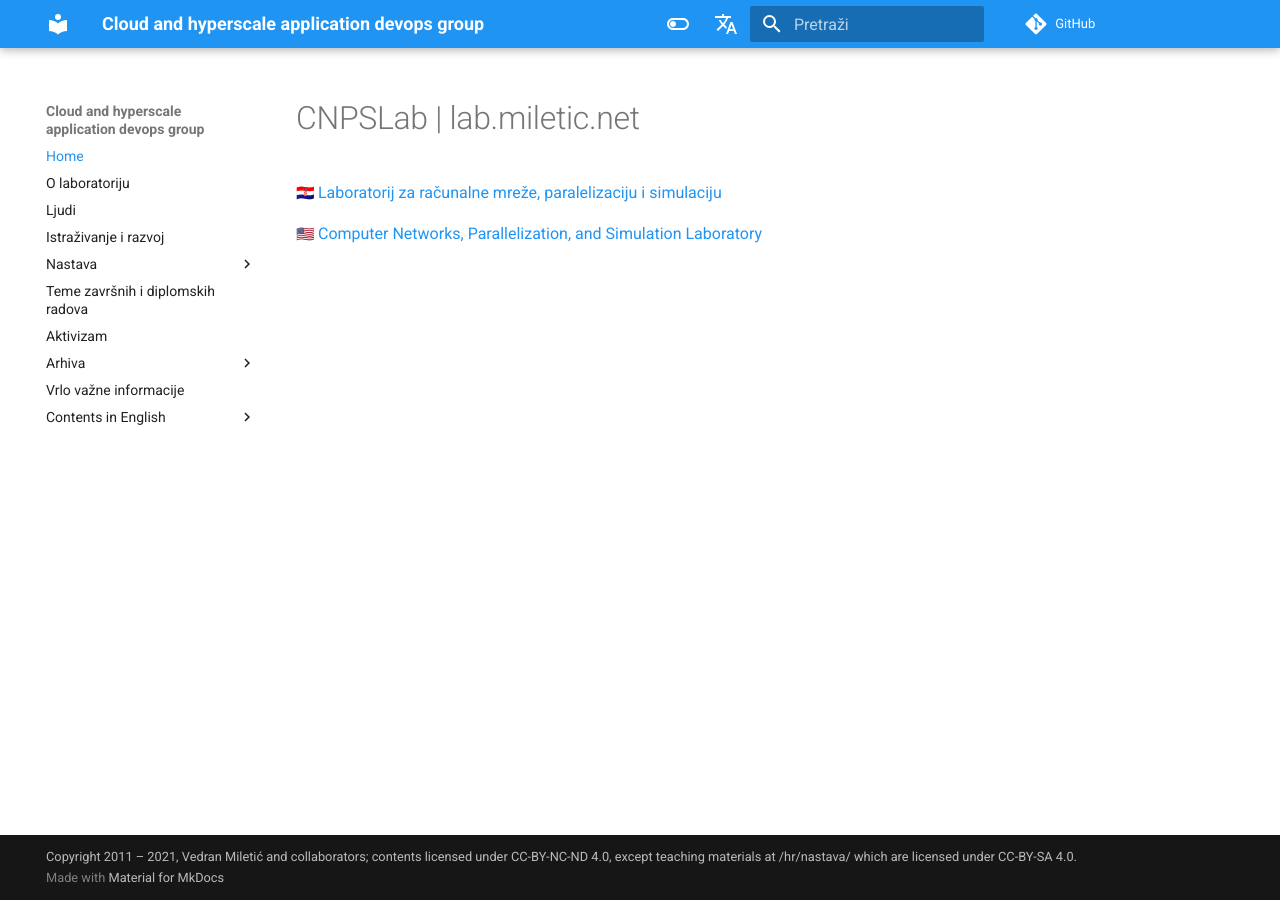
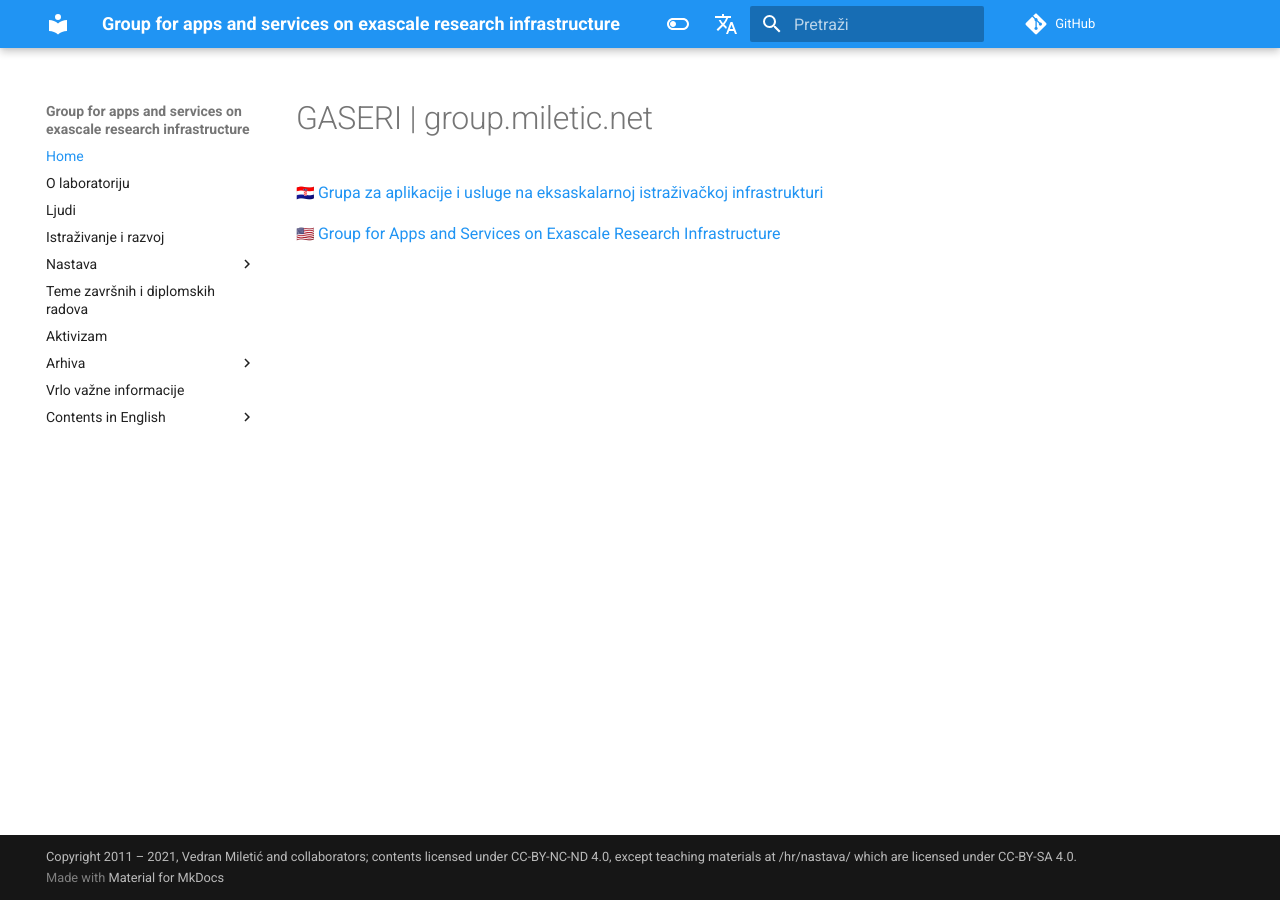
Before and after one commit to gaseri/website, an MkDocs documentation site: the page built from docs/index.md, in a window 1280 px wide. Built offline with MkDocs 1.6.1 and Material for MkDocs 9.7.7, drawn with Linux system fonts in a browser that asks for light colours; emoji names are drawn with the system emoji font; comment, search, counter and statistics services are not loaded.

Commit message:
Renamed the group to GASERI and updated the index page

```diff
--- a/docs/index.md
+++ b/docs/index.md
@@ -1,5 +1,5 @@
-# CNPSLab | lab.miletic.net
+# GASERI | group.miletic.net
 
-:flag_hr: [Laboratorij za računalne mreže, paralelizaciju i simulaciju](hr/index.md)
+:flag_hr: [Grupa za aplikacije i usluge na eksaskalarnoj istraživačkoj infrastrukturi](hr/index.md)
 
-:flag_us: [Computer Networks, Parallelization, and Simulation Laboratory](en/index.md)
+:flag_us: [Group for Apps and Services on Exascale Research Infrastructure](en/index.md)
--- a/mkdocs.yml
+++ b/mkdocs.yml
@@ -1,8 +1,8 @@
-site_name: Cloud and hyperscale application devops group
+site_name: Group for apps and services on exascale research infrastructure
 site_description: Research and teaching group at University of Rijeka Faculty of Information Technology
 site_author: Vedran Miletić
 copyright: Copyright 2011 – 2021, Vedran Miletić and collaborators; contents licensed under CC-BY-NC-ND 4.0, except teaching materials at /hr/nastava/ which are licensed under CC-BY-SA 4.0.
-repo_url: https://github.com/chadgroup/website/
+repo_url: https://github.com/gaseri/website/
 edit_uri: blob/main/docs/
 nav:
   - Home: index.md
```
